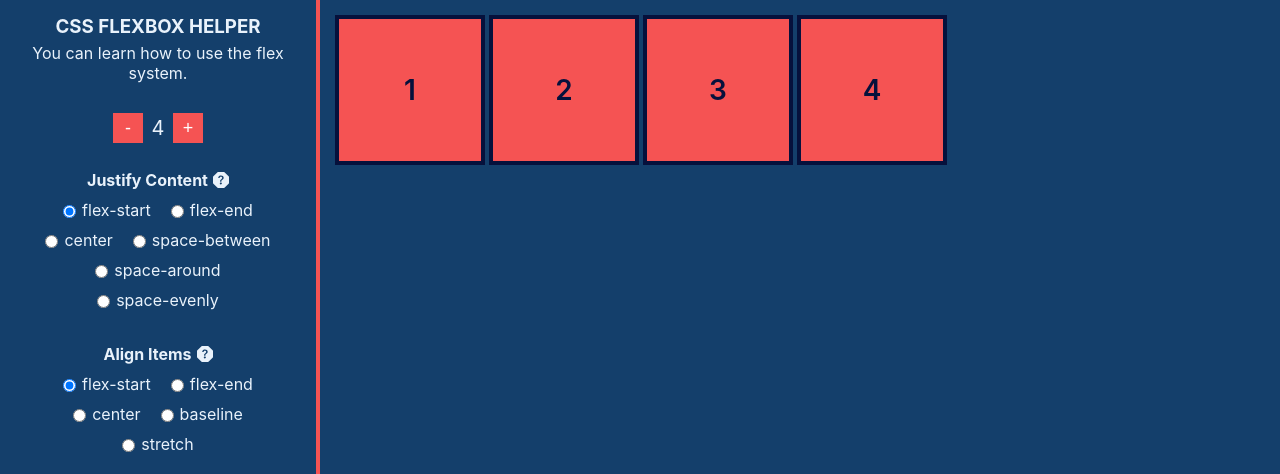
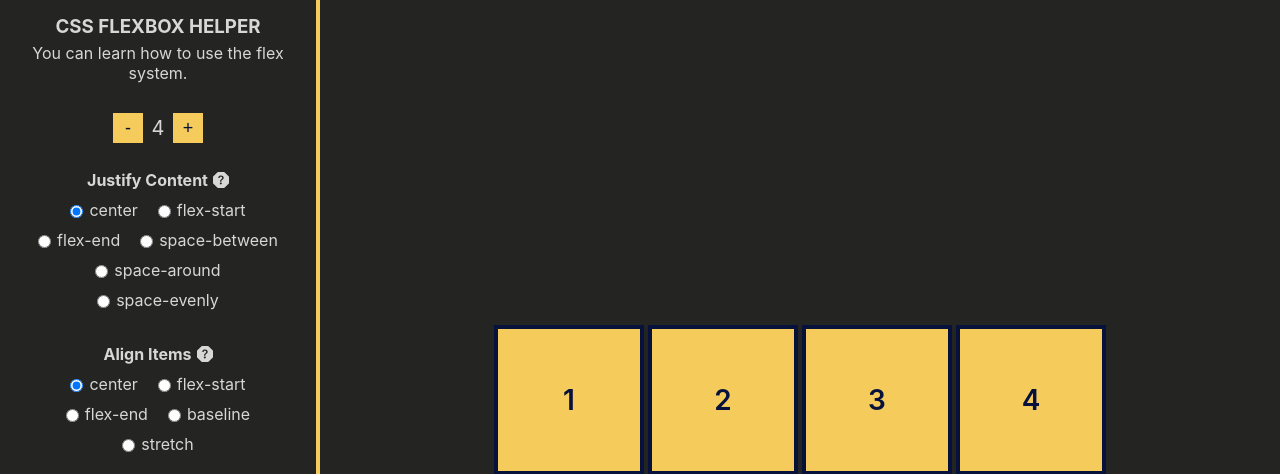
Before and after one commit to alikaraarslan/d-flex, a Next.js app: page / in a window 1280 px wide. Shown: the top 474 px of the page. Built offline with nearby package versions, Linux system fonts and the light colour scheme.

Commit message:
update theme and initial value

```diff
--- a/assets/data.js
+++ b/assets/data.js
@@ -3,9 +3,9 @@ export const data = [
     title: 'Justify Content',
     value: 'justifyContent',
     items: [
+      'center',
       'flex-start',
       'flex-end',
-      'center',
       'space-between',
       'space-around',
       'space-evenly',
@@ -16,7 +16,7 @@ export const data = [
   {
     title: 'Align Items',
     value: 'alignItems',
-    items: ['flex-start', 'flex-end', 'center', 'baseline', 'stretch'],
+    items: ['center', 'flex-start', 'flex-end', 'baseline', 'stretch'],
     description:
       'The align-items CSS property defines how flex items are aligned in the flex container when the main-axis (the axis along which the flex items are laid out) is the y-axis.',
   },
--- a/pages/index.tsx
+++ b/pages/index.tsx
@@ -5,7 +5,7 @@ import { data } from '../assets/data.js';
 import styled from 'styled-components';
 import Tooltip from 'rc-tooltip';
 import 'rc-tooltip/assets/bootstrap.css';
-import { CopyBlock, dracula } from 'react-code-blocks';
+import { CopyBlock, vs2015 } from 'react-code-blocks';
 
 import Icon from '../components/Icon';
 
@@ -15,7 +15,7 @@ const HomeWrapper = styled.div`
 `;
 const SidebarWraper = styled.div`
   width: 25%;
-  border-right: 4px solid #f55353;
+  border-right: 4px solid #f5cb5c;
   padding: 15px 15px;
   text-align: center;
   display: flex;
@@ -38,8 +38,8 @@ const CountWrapper = styled.div`
     cursor: pointer;
     font-size: 18px;
     font-weight: 500;
-    background: #f55353;
-    color: white;
+    background: #f5cb5c;
+    color: #06113c;
     :disabled {
       cursor: not-allowed;
       opacity: 0.5;
@@ -114,7 +114,7 @@ const BoxWraper = styled.div`
     justify-content: center;
     align-items: center;
     font-size: 28px;
-    background: #f55353;
+    background: #f5cb5c;
     border: 4px solid #06113c;
     color: #06113c;
     font-weight: 600;
@@ -159,10 +159,11 @@ const Home: NextPage = () => {
     }
   }, [initialVal]);
 
-  const resultCss = Object.keys(result).reduce((acc, cur) => {
+  let resultCss = Object.keys(result).reduce((acc, cur) => {
     acc += `${cur}: ${result[cur]};\n`;
     return acc;
   }, '');
+  resultCss = 'display: flex;\n' + resultCss;
 
   const toKebabCase = (str) => {
     return str.replace(/([a-z])([A-Z])/g, '$1-$2').toLowerCase();
@@ -260,11 +261,12 @@ const Home: NextPage = () => {
                 text={toKebabCase(resultCss)}
                 language={'css'}
                 showLineNumbers={false}
-                theme={dracula}
+                theme={vs2015}
                 customStyle={{
                   boxShadow: '1px 2px 3px rgba(0,0,0,0.35)',
                   textAlign: 'left',
                   padding: '12px',
+                  display: 'flex',
                 }}
               />
             </div>
--- a/styles/theme.ts
+++ b/styles/theme.ts
@@ -1,8 +1,8 @@
 import { lighten } from 'polished';
 
-const defaultColor = '#143f6b';
+const defaultColor = '#242423';
 
-//helper #143F6B #F55353 #FEB139 #F6F54D
+//helper #333533 #242423 #f5cb5c #e8eddf #cfdbd5
 
 const theme = {
   breakpoints: ['700px'],
```
